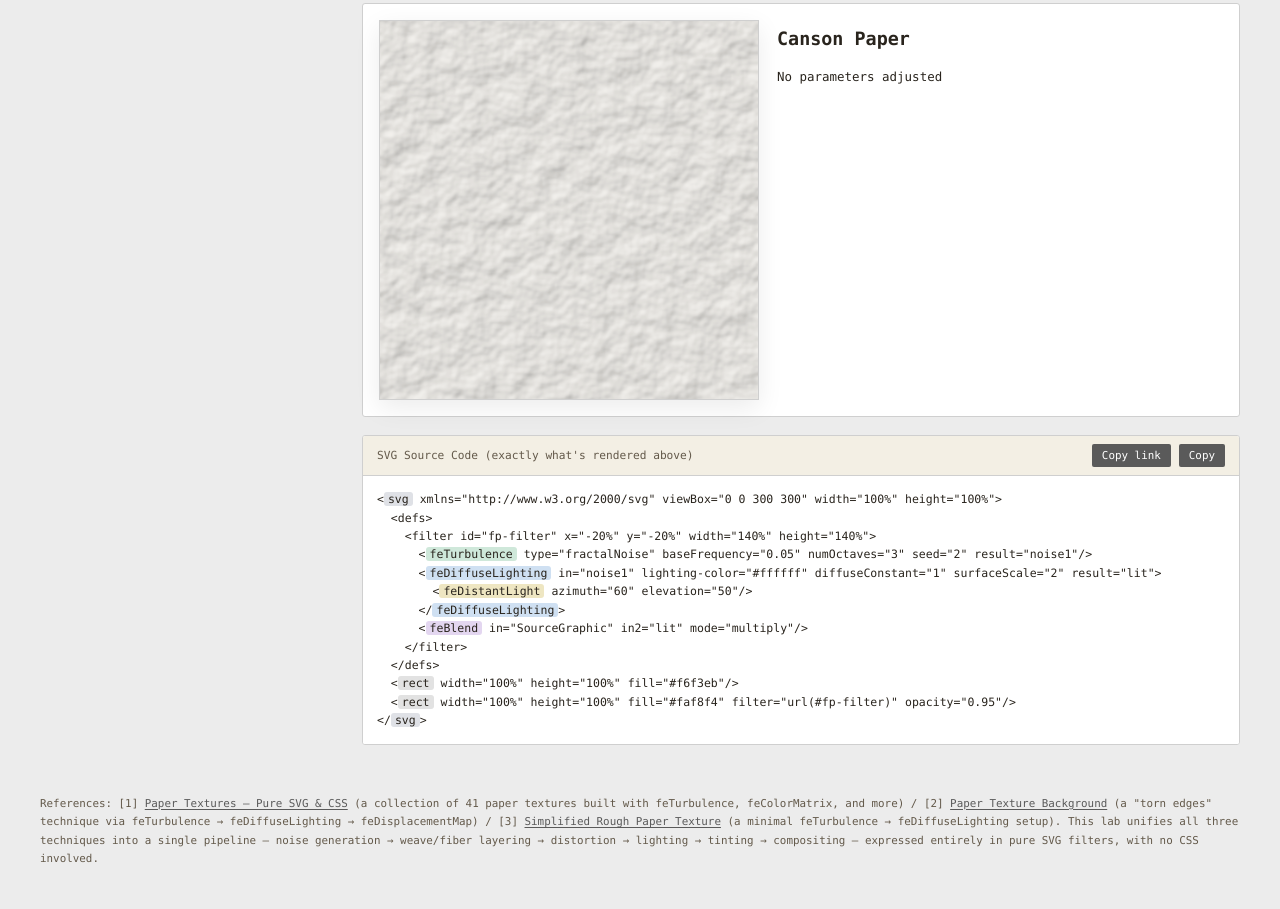
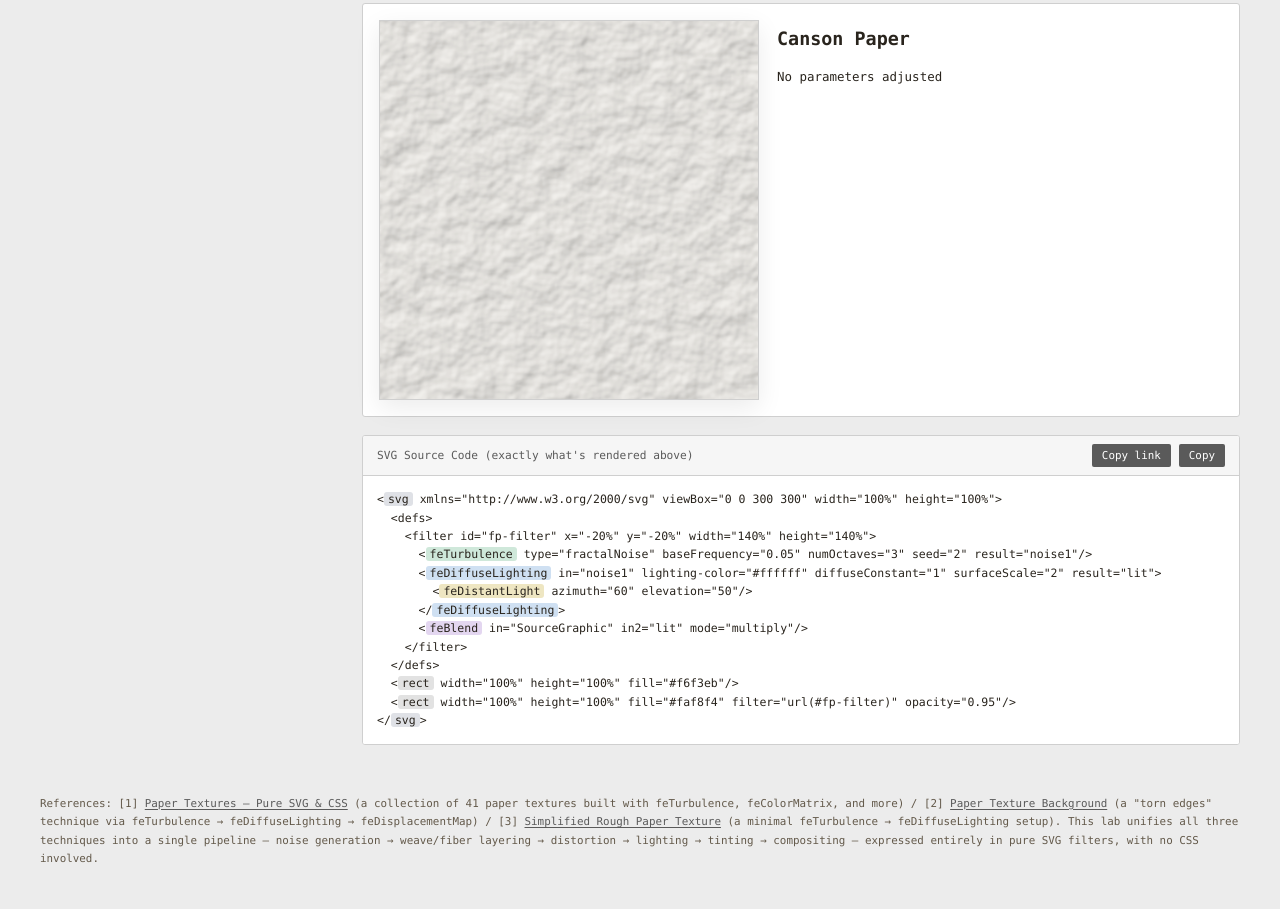
Before and after one commit to tksh/paper-grain-lab, a website with bundled scripts: page src/index.html in a window 1280 px wide. Shown: the part 1709-2618 px from the top of the page. Built offline with nearby package versions, Linux system fonts and the light colour scheme.

Commit message:
style(css): neutralize code header to neutral gray

```diff
--- a/src/css/styles.css
+++ b/src/css/styles.css
@@ -10,6 +10,8 @@
   --gold: #6e6e6e;
   --mono: ui-monospace, "SFMono-Regular", Menlo, Consolas, "Liberation Mono", monospace;
   --serif: Georgia, "Iowan Old Style", "Palatino Linotype", "Hiragino Mincho ProN", serif;
+  /* Neutral gray halfway between #ffffff and #ececec for the code header. */
+  --code-head-bg: #f6f6f6;
 }
 *{ box-sizing: border-box; }
 html,body{ margin:0; padding:0; background:var(--paper-bg); color:var(--ink); font-family: var(--mono); }
@@ -300,7 +302,7 @@ details.section .desc{ font-size: .68rem; color: var(--ink-soft); line-height:1.
 .code-card{ background: var(--panel); border:1px solid var(--line); border-radius:3px; overflow:hidden; }
 .code-head{
   display:flex; justify-content:space-between; align-items:center;
-  padding: 8px 14px; background: var(--panel-2); color: var(--ink-soft); font-size:.7rem;
+  padding: 8px 14px; background: var(--code-head-bg); color: var(--accent); font-size:.7rem;
   border-bottom: 1px solid var(--line);
 }
 .code-head button{
```
